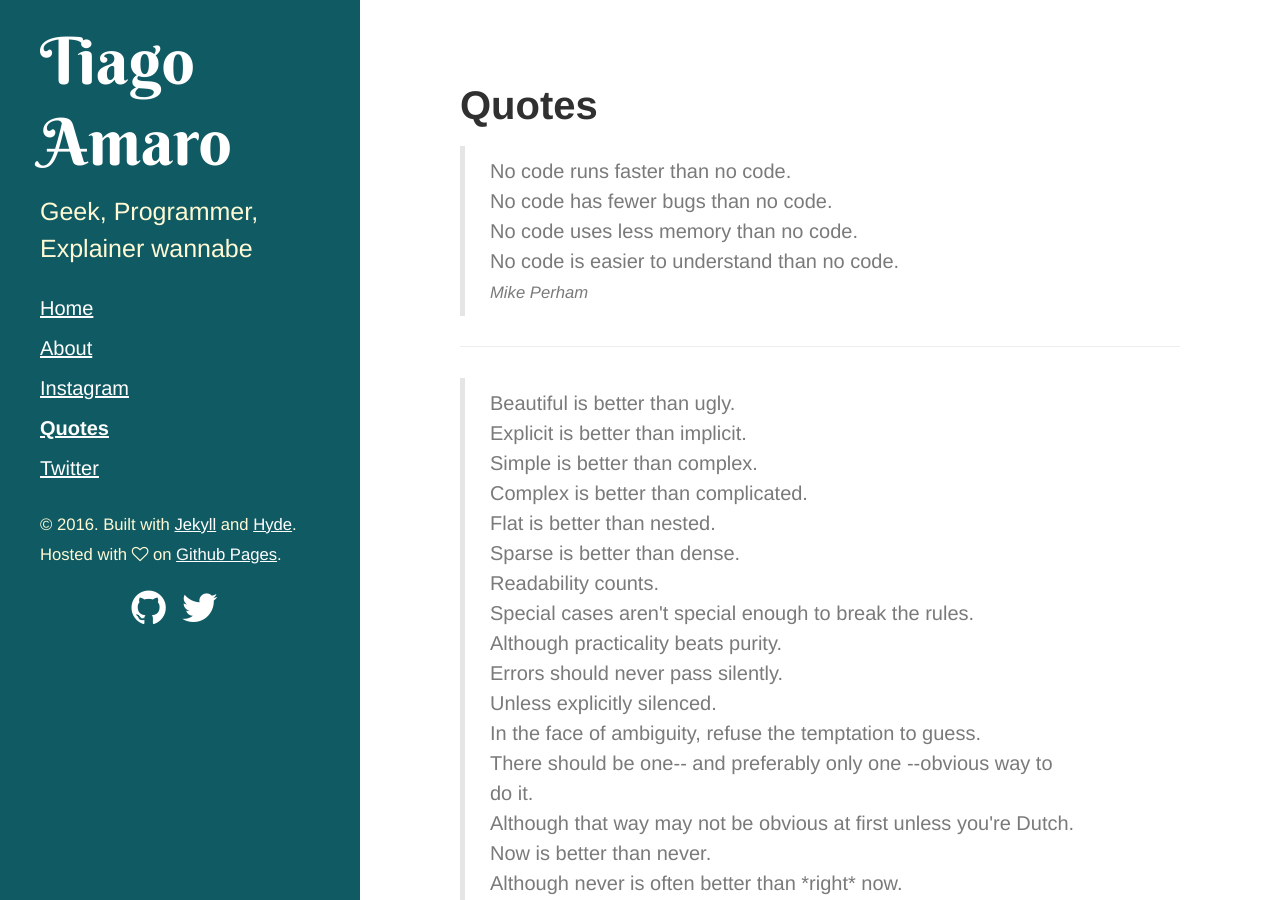
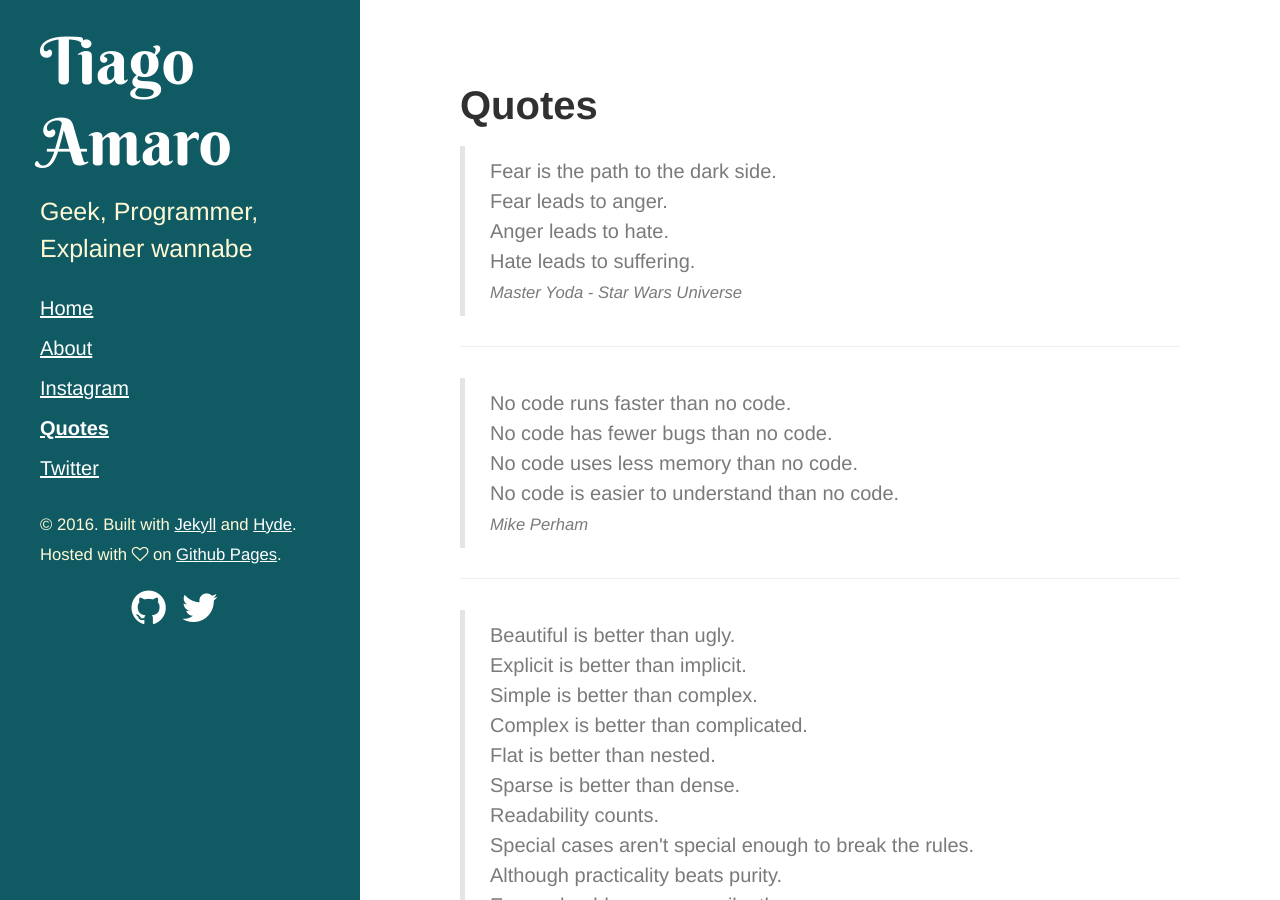
Before and after one commit to tiagoamaro/tiagoamaro.com.br_jekyll, a Jekyll site: the page built from quotes.html, in a window 1280 px wide and 900 px high. Built offline with Jekyll 4.4.1, drawn with Linux system fonts in a browser that asks for light colours; nearby versions of some CDN libraries.

Commit message:
master Yoda quote

```diff
--- a/quotes.html
+++ b/quotes.html
@@ -2,6 +2,18 @@
 layout: page
 title: Quotes
 ---
+
+<div class="quotation">
+    <blockquote>
+        Fear is the path to the dark side. <br>
+        Fear leads to anger. <br>
+        Anger leads to hate. <br>
+        Hate leads to suffering. <br>
+        <small><cite>Master Yoda - Star Wars Universe</cite></small>
+    </blockquote>
+</div>
+
+<hr>
 
 <div class="quotation">
     <blockquote>
```
